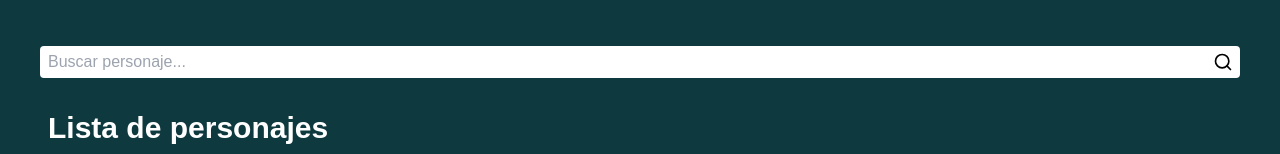
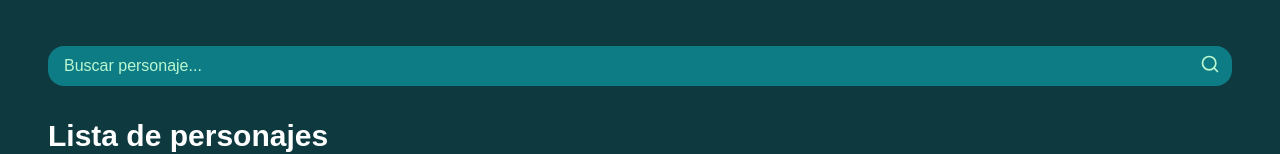
Before and after one commit to Angela-GM/J2D23_Hackathon_Frontend, a React (Vite) app: page / in a window 1280 px wide. Shown: the part 229-383 px from the top of the page. Built offline with nearby package versions, Linux system fonts and the light colour scheme; no server answers.

Commit message:
darle estilos al input de busqueda

```diff
--- a/src/components/Main.tsx
+++ b/src/components/Main.tsx
@@ -54,15 +54,16 @@ function Main() {
       <div className="relative">
         <div className="flex items-center">
           <input
-            className="rounded py-1 px-2 flex-grow my-4 mx-10"
+            className="rounded-2xl py-2 px-4 flex-grow my-4 mx-12 bg-cardBackgroundColor text-white placeholder:text-green-200
+            "
             type="text"
             value={searchQuery}
             onChange={handleSearchQuery}
             placeholder="Buscar personaje..."
           />
           <Search
-            className="w-5"
-            style={{ position: "absolute", right: "47px", top: "30%" }}
+            className="w-5 text-green-200"
+            style={{ position: "absolute", right: "60px", top: "30%" }}
           />
         </div>
       </div>
```
Also changed, not shown: src/components/Header.tsx (+6 -9 lines).
